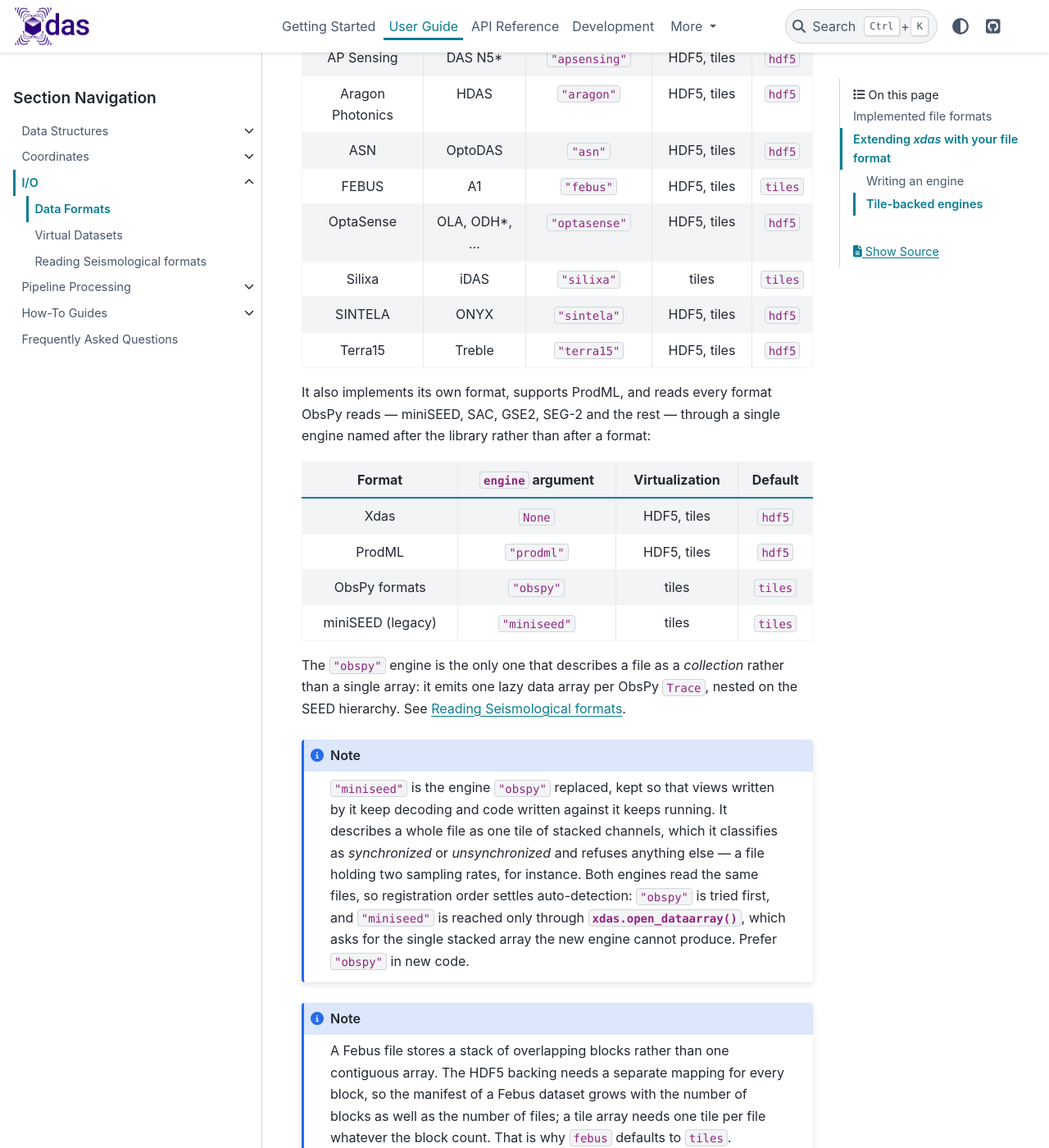
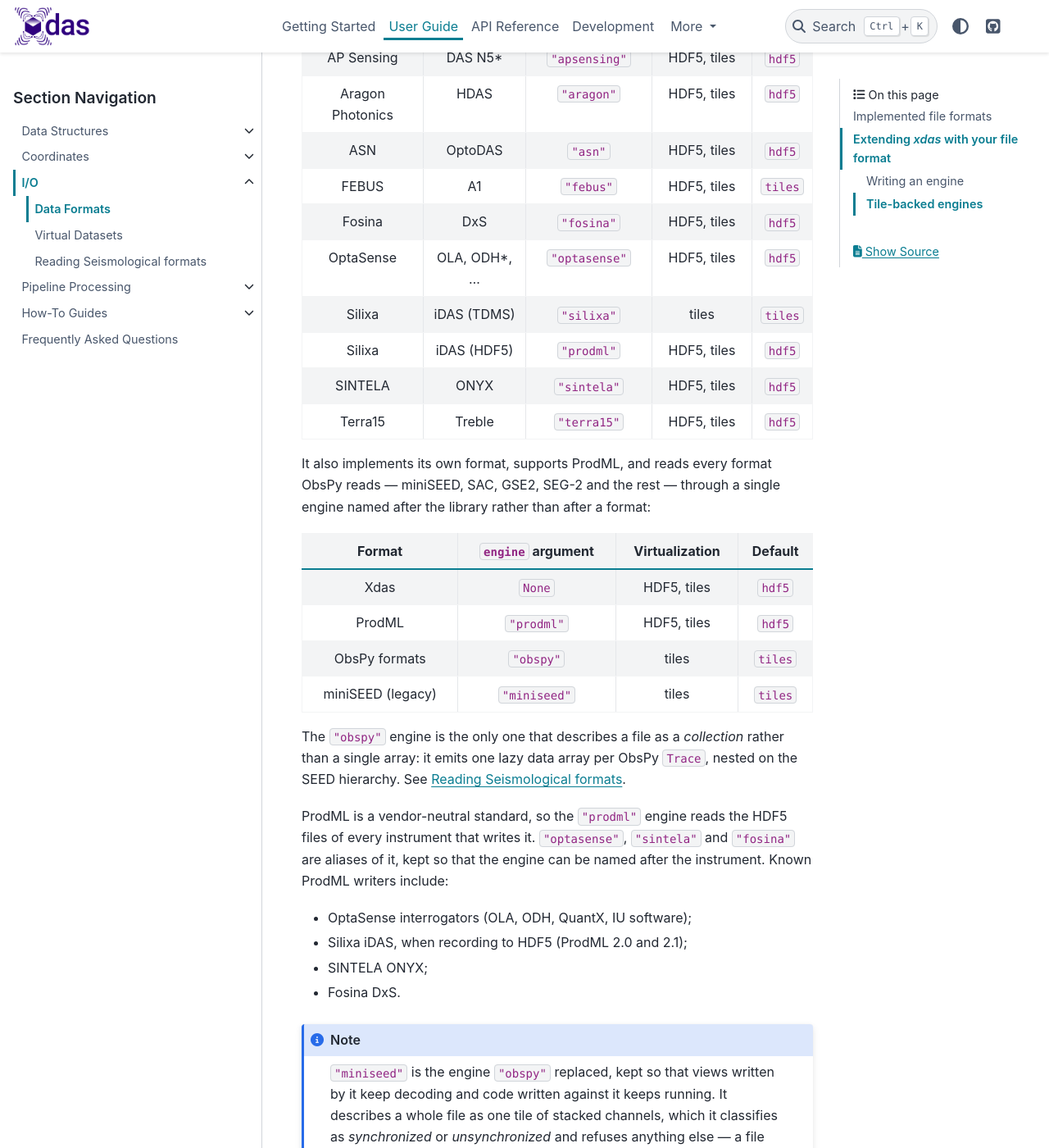
Before and after one commit to xdas-dev/xdas, a Sphinx documentation site: the page built from docs/user-guide/io/data-formats.md, in a window 1280 px wide and 1400 px high, scrolled down 679 px. Shown: the whole window at 82% size. Built offline with Sphinx 7.4.7 and the PyData theme 0.15.4, drawn with Linux system fonts in a browser that asks for light colours.

Commit message:
feat(io): add fosina alias of the prodml engine and list ProdML instruments in the docs

````diff
--- a/docs/user-guide/io/data-formats.md
+++ b/docs/user-guide/io/data-formats.md
@@ -30,8 +30,10 @@
 | Aragon Photonics  | HDAS              | `"aragon"`        | HDF5, tiles       | `hdf5`    |
 | ASN               | OptoDAS           | `"asn"`           | HDF5, tiles       | `hdf5`    |
 | FEBUS             | A1                | `"febus"`         | HDF5, tiles       | `tiles`   |
+| Fosina            | DxS               | `"fosina"`        | HDF5, tiles       | `hdf5`    |
 | OptaSense         | OLA, ODH*, ...    | `"optasense"`     | HDF5, tiles       | `hdf5`    |
-| Silixa            | iDAS              | `"silixa"`        | tiles             | `tiles`   |
+| Silixa            | iDAS (TDMS)       | `"silixa"`        | tiles             | `tiles`   |
+| Silixa            | iDAS (HDF5)       | `"prodml"`        | HDF5, tiles       | `hdf5`    |
 | SINTELA           | ONYX              | `"sintela"`       | HDF5, tiles       | `hdf5`    |
 | Terra15           | Treble            | `"terra15"`       | HDF5, tiles       | `hdf5`    |
 
@@ -49,6 +51,16 @@
 The `"obspy"` engine is the only one that describes a file as a *collection*
 rather than a single array: it emits one lazy data array per ObsPy `Trace`,
 nested on the SEED hierarchy. See [](obspy.md).
+
+ProdML is a vendor-neutral standard, so the `"prodml"` engine reads the HDF5
+files of every instrument that writes it. `"optasense"`, `"sintela"` and
+`"fosina"` are aliases of it, kept so that the engine can be named after the
+instrument. Known ProdML writers include:
+
+- OptaSense interrogators (OLA, ODH, QuantX, IU software);
+- Silixa iDAS, when recording to HDF5 (ProdML 2.0 and 2.1);
+- SINTELA ONYX;
+- Fosina DxS.
 
 ```{note}
 `"miniseed"` is the engine `"obspy"` replaced, kept so that views written by
````
Also changed, not shown: docs/release-notes.md (+1 -0 lines), 2 other files.
